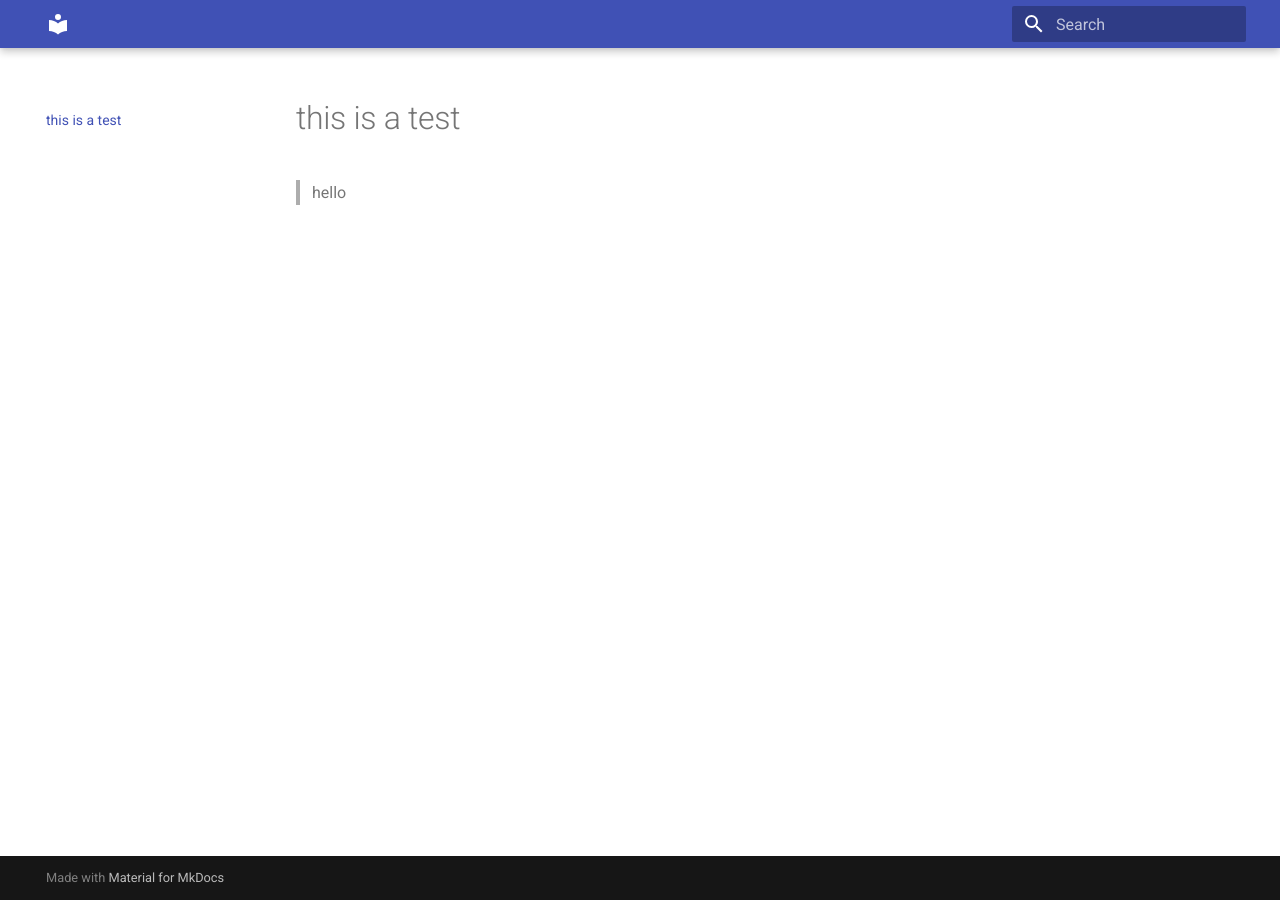
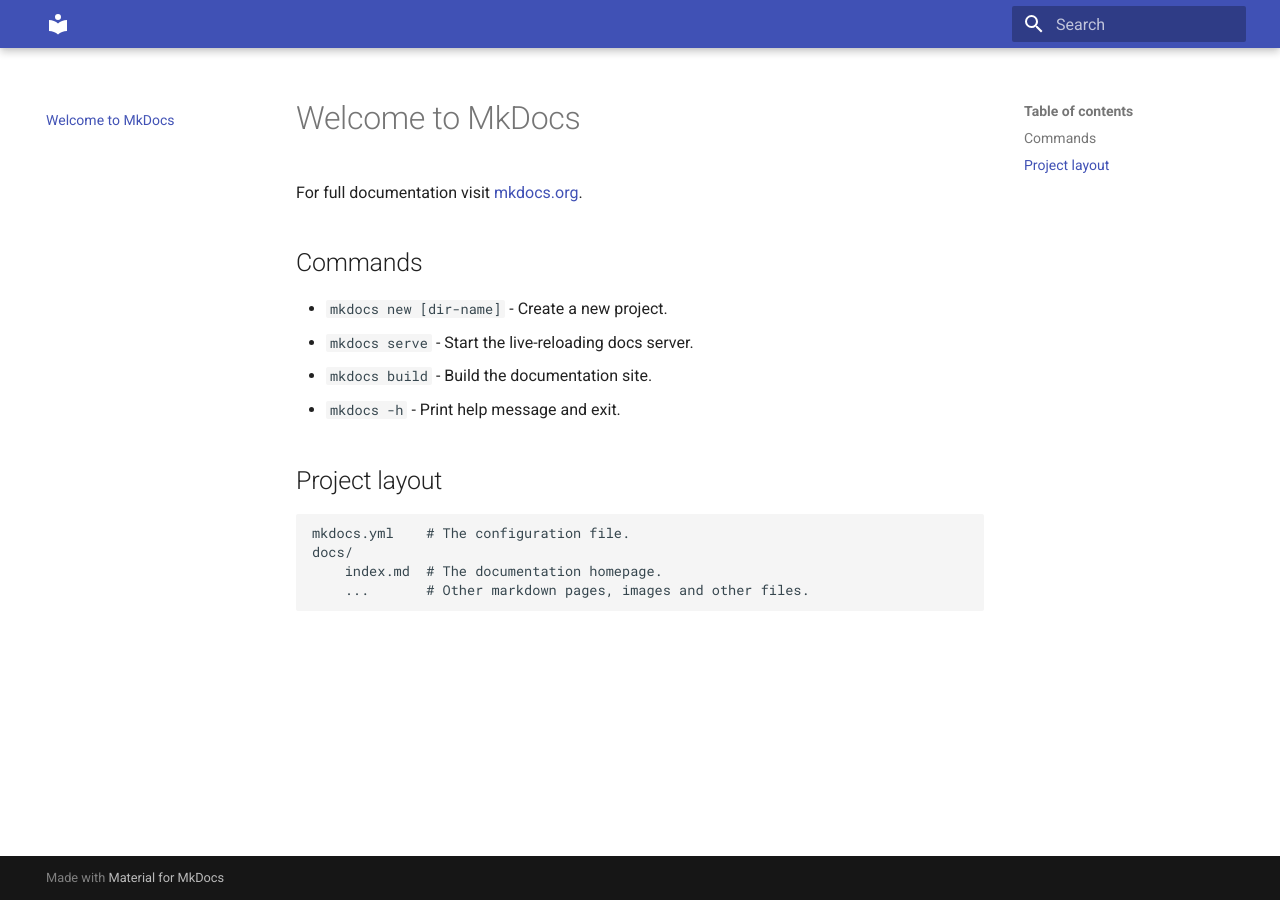
Before and after one commit to h4m5t/FreeSIEM, an MkDocs documentation site: the page built from docs/index.md, in a window 1280 px wide. Built offline with MkDocs 1.6.1 and Material for MkDocs 9.7.7, drawn with Linux system fonts in a browser that asks for light colours.

Commit message:
Update index.md

```diff
--- a/docs/index.md
+++ b/docs/index.md
@@ -1,2 +1,17 @@
-# this is a test
-> hello
+# Welcome to MkDocs
+
+For full documentation visit [mkdocs.org](https://www.mkdocs.org).
+
+## Commands
+
+* `mkdocs new [dir-name]` - Create a new project.
+* `mkdocs serve` - Start the live-reloading docs server.
+* `mkdocs build` - Build the documentation site.
+* `mkdocs -h` - Print help message and exit.
+
+## Project layout
+
+    mkdocs.yml    # The configuration file.
+    docs/
+        index.md  # The documentation homepage.
+        ...       # Other markdown pages, images and other files.
```
